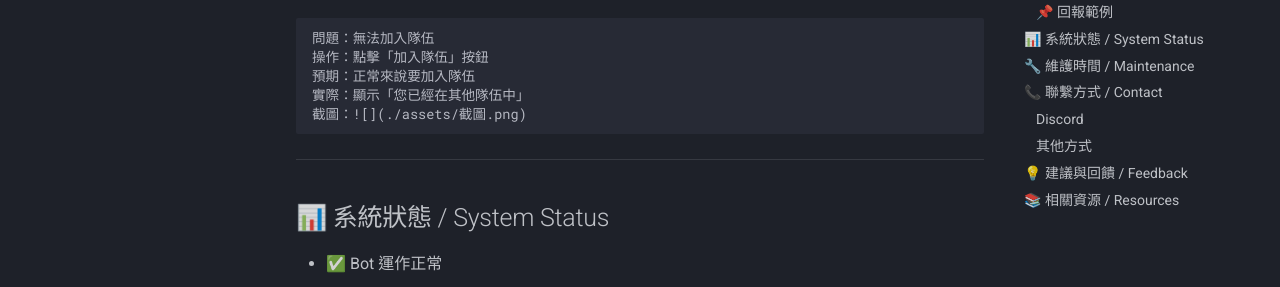
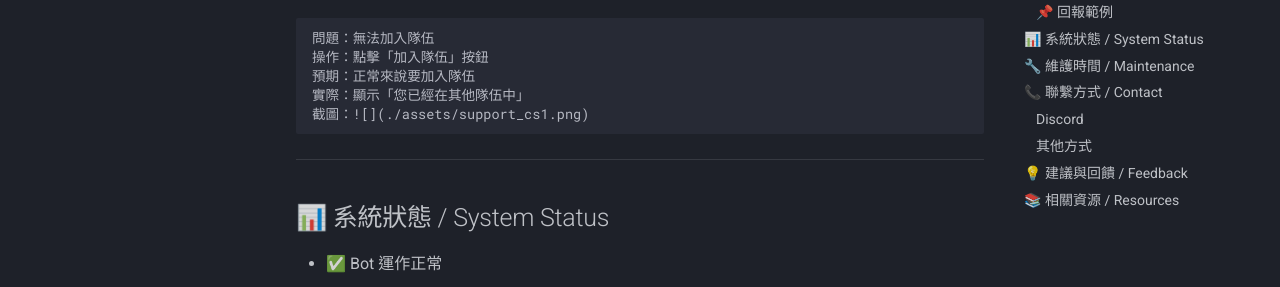
Before and after one commit to HurTzqq/TWCBot-docs, an MkDocs documentation site: the page built from docs/support.md, in a window 1280 px wide and 900 px high, scrolled down 881 px. Shown: the part 231-518 px from the top of the window. Built offline with MkDocs 1.6.1 and Material for MkDocs 9.7.7, drawn with Linux system fonts in a browser that asks for light colours; the version menu is left out; some of the changed lines change nothing that is shown.

Commit message:
Update documentation

````diff
--- a/docs/support.md
+++ b/docs/support.md
@@ -39,7 +39,7 @@
 操作：點擊「加入隊伍」按鈕
 預期：正常來說要加入隊伍
 實際：顯示「您已經在其他隊伍中」
-截圖：![](./assets/截圖.png)
+截圖：![](./assets/support_cs1.png)
 ```
 
 
````
Also changed, not shown: docs/assets/support_cs1.png (renamed from docs/assets/截圖.png).
